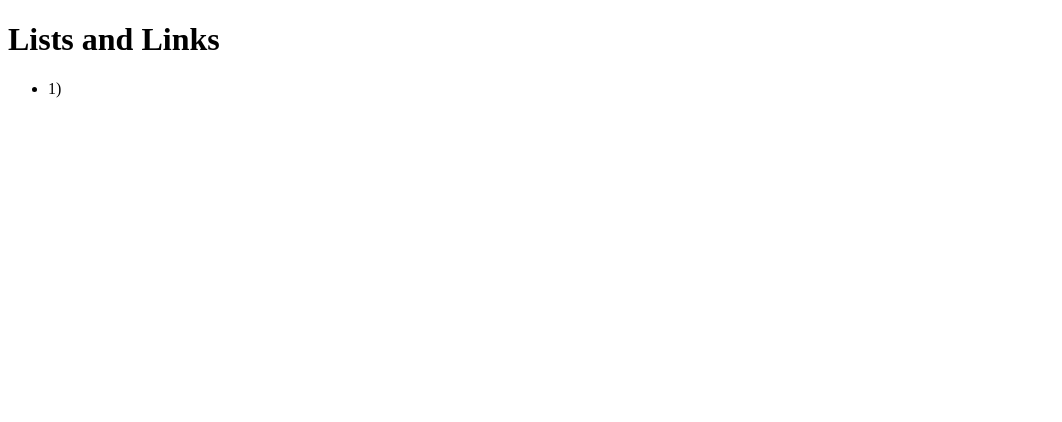
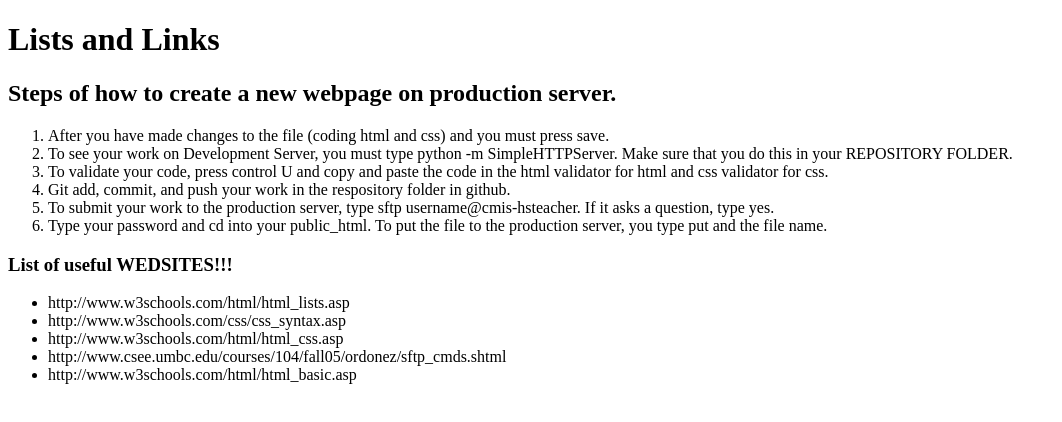
Before and after one commit to pai2365-cmis/pai2365-cmis-wd, a plain HTML site: page listsandlinks/index.html in a window 1280 px wide. Shown: the whole page, without its empty margins (0-1062 px from the left). Drawn offline with Linux system fonts and the light colour scheme.

Commit message:
I worked on it, not done

```diff
--- a/listsandlinks/index.html
+++ b/listsandlinks/index.html
@@ -10,15 +10,55 @@
 	<body>
 		<header>
 			<h1>
-			Lists and Links
+				Lists and Links
 			</h1>
 		</header>
 		<nav>
 		</nav>
 		<main>
-			<ul>
+			<h2>
+				Steps of how to create a new webpage on production server.
+			</h2>
+			<ol type="1">
 				<li>
-				1)
+					After you have made changes to the file (coding html and css) and you must press save.
+				</li>
+				<li>
+					To see your work on Development Server, you must type python -m SimpleHTTPServer. Make sure that you do this in your REPOSITORY FOLDER.
+				</li>
+				<li>
+					To validate your code, press control U and copy and paste the code in the html validator for html and css validator for css.
+				</li>
+				<li>
+					Git add, commit, and push your work in the respository folder in github.
+				</li>
+				<li>
+					To submit your work to the production server, type sftp username@cmis-hsteacher. If it asks a question, type yes.
+				</li>
+				<li>
+					Type your password and cd into your public_html. To put the file to the production server, you type put and the file name.
+				</li>
+			</ol>
+			<h3>
+				List of useful WEDSITES!!!
+			</h3>
+			<ul list-style-type:disc>
+				<li>
+					http://www.w3schools.com/html/html_lists.asp
+				</li>
+				<li>
+						http://www.w3schools.com/css/css_syntax.asp
+				</li>
+				<li>
+					http://www.w3schools.com/html/html_css.asp
+				</li>
+				<li>
+					http://www.csee.umbc.edu/courses/104/fall05/ordonez/sftp_cmds.shtml
+				</li>
+				<li>
+					http://www.w3schools.com/html/html_basic.asp
+				</li>
+			</ul>
 		</main>
 		<footer>
 		</footer>
```
